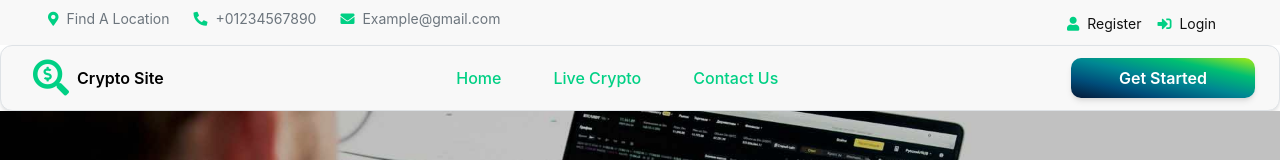
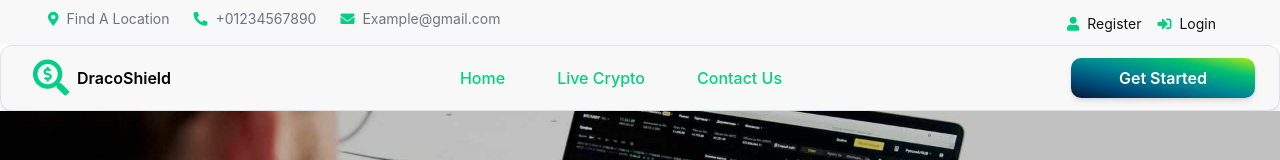
Before and after one commit to GurpreetSarangal/refresh_2, a React (Vite) app in the folder bit-wallet (git-version)/: page / in a window 1280 px wide. Shown: the top 160 px of the page. Built offline with nearby package versions, Linux system fonts and the light colour scheme.

Commit message:
feat:"wallet name"

```diff
--- a/bit-wallet (git-version)/index.html
+++ b/bit-wallet (git-version)/index.html
@@ -2,7 +2,7 @@
 <html lang="en">
 <head>
     <meta charset="utf-8">
-    <title>Stocker - Stock Market Website Template</title>
+    <title>DracoShield</title>
     <meta name="viewport" content="width=device-width, initial-scale=1.0">
     <meta name="keywords" content="">
     <meta name="description" content="">
--- a/bit-wallet (git-version)/src/components/navbar/Navbar1.jsx
+++ b/bit-wallet (git-version)/src/components/navbar/Navbar1.jsx
@@ -48,7 +48,7 @@ export function Navigationbar() {
         {/* Website Name with Icon */}
         <Typography as="div" variant="h6" className="mr-4 cursor-pointer  lg:ml-2 flex items-center gap-2">
           <i className="fas fa-search-dollar text-[#00d084] text-4xl"></i>
-          Crypto Site
+          DracoShield
         </Typography>
 
         {/* Navigation Links */}
```
